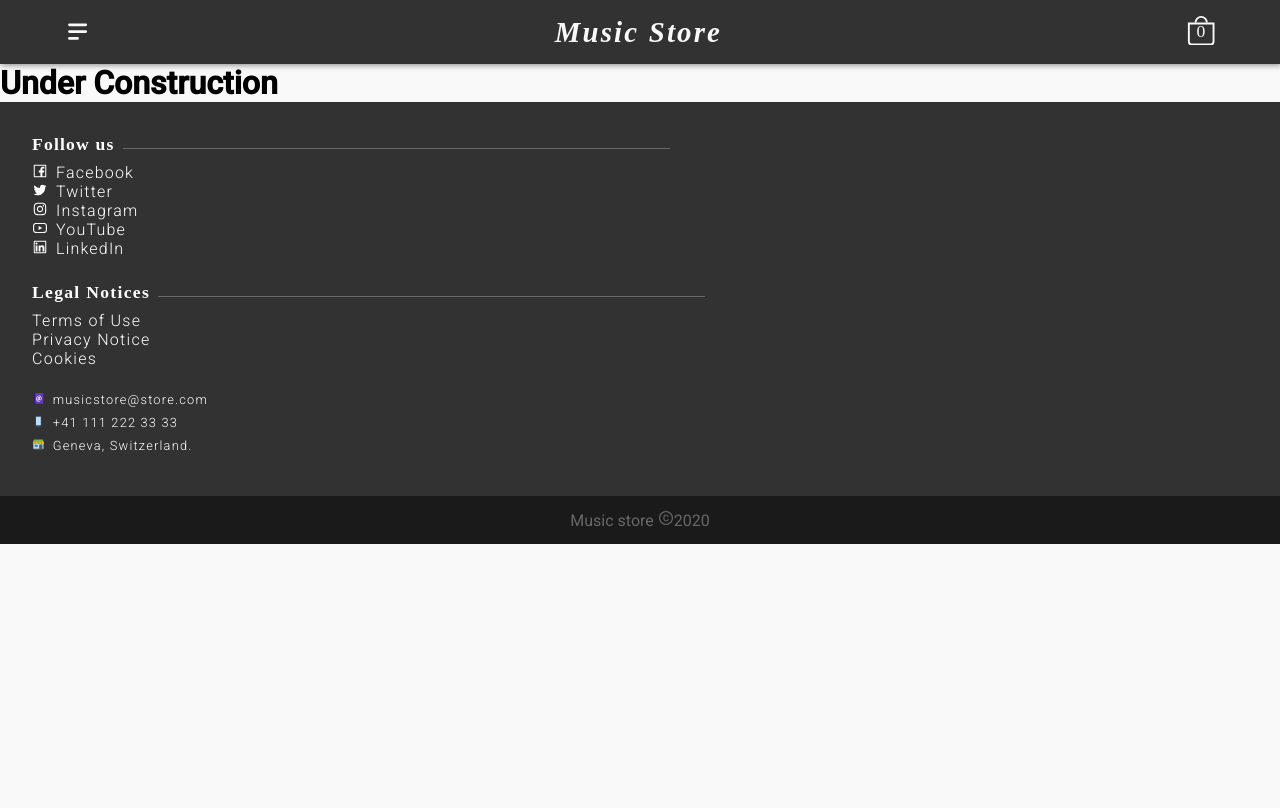
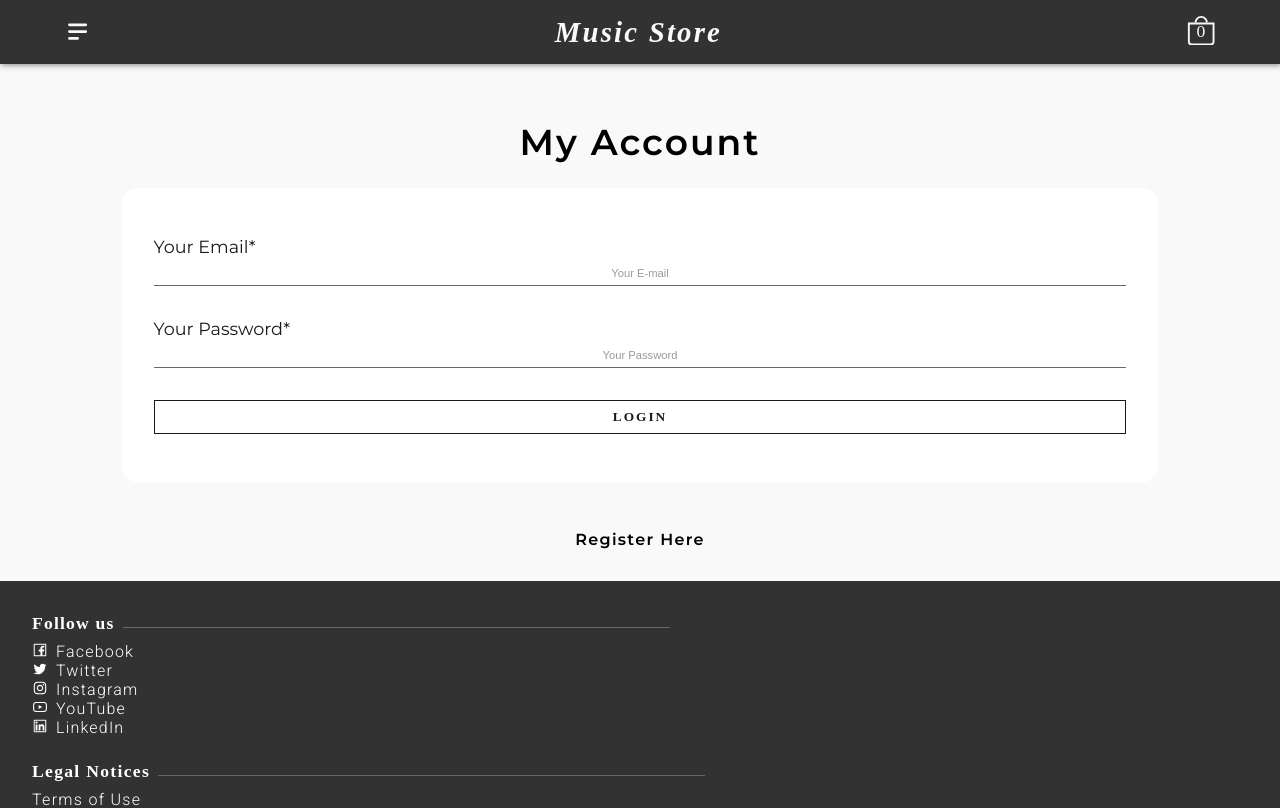
Before and after one commit to PadillaTom/MusicStore, a React (Create React App) app: page /login in a window 1280 px wide. Shown: the top 808 px of the page. Built offline with nearby package versions, Linux system fonts and the light colour scheme; no server answers; the database is empty; a web font is replaced by a local one.

Commit message:
Forms done, funcitonality, media, localstorage

```diff
--- a/src/App.css
+++ b/src/App.css
@@ -1114,8 +1114,31 @@ a {
 
 /* End Scroll To Top */
 
-/* ::::::::::::::::::: Variables ::::::::::::::::::::: */
-/* End Variables */
+/* ::::::::::::::::::: Login Page ::::::::::::::::::::: */
+.login-sect {
+  margin-bottom: 2rem;
+}
+.cta-register {
+  font-family: var(--TitleFont);
+  letter-spacing: 1.3px;
+  font-weight: bold;
+  margin: 0 auto;
+  text-align: center;
+}
+/* Login Form */
+.login-form {
+  width: 90%;
+  margin: 0 auto;
+  background-color: white;
+  padding: 1rem 2rem;
+  margin-bottom: 3rem;
+  border-radius: 1rem;
+}
+.login {
+  margin: 2rem auto;
+}
+/* Register Form */
+/* End Login Page */
 
 /* ::::::::::::::::::: Variables ::::::::::::::::::::: */
 /* End Variables */
--- /dev/null
+++ b/src/Components/LoginForm.js
@@ -0,0 +1,35 @@
+import React from 'react';
+
+const LoginForm = () => {
+  return (
+    <form className='login-form'>
+      <div className='form-control'>
+        <div className='single-control login'>
+          <label htmlFor='email' className='single-label'>
+            Your Email*
+          </label>
+          <input
+            type='text'
+            placeholder='Your E-mail'
+            name='email'
+            className='single-input'
+          />
+        </div>
+        <div className='single-control login'>
+          <label htmlFor='password' className='single-label'>
+            Your Password*
+          </label>
+          <input
+            type='password'
+            placeholder='Your Password'
+            name='password'
+            className='single-input'
+          />
+        </div>
+        <button className='btn-form'>Login</button>
+      </div>
+    </form>
+  );
+};
+
+export default LoginForm;
--- /dev/null
+++ b/src/Components/RegisterForm.js
@@ -0,0 +1,46 @@
+import React from 'react';
+
+const RegisterForm = () => {
+  return (
+    <form className='login-form login'>
+      <div className='form-control'>
+        <div className='single-control login'>
+          <label htmlFor='email' className='single-label'>
+            Your Email*
+          </label>
+          <input
+            type='email'
+            placeholder='Your E-mail'
+            name='email'
+            className='single-input'
+          />
+        </div>
+        <div className='single-control login'>
+          <label htmlFor='username' className='single-label'>
+            Your Username*
+          </label>
+          <input
+            type='text'
+            placeholder='Your Username'
+            name='username'
+            className='single-input'
+          />
+        </div>
+        <div className='single-control login'>
+          <label htmlFor='password' className='single-label'>
+            Your Password*
+          </label>
+          <input
+            type='password'
+            placeholder='Your Password'
+            name='password'
+            className='single-input'
+          />
+        </div>
+        <button className='btn-form'>Register</button>
+      </div>
+    </form>
+  );
+};
+
+export default RegisterForm;
--- a/src/Pages/LoginPage.js
+++ b/src/Pages/LoginPage.js
@@ -1,10 +1,41 @@
 import React from 'react';
+import LoginForm from '../Components/LoginForm';
+import RegisterForm from '../Components/RegisterForm';
 
 const LoginPage = () => {
+  const [register, setRegister] = React.useState(false);
+
   return (
-    <div>
-      <h1>Under Construction </h1>
-    </div>
+    <React.Fragment>
+      <section className='section login-sect'>
+        <div className='section-title'>
+          <h2>My Account</h2>
+        </div>
+        <div className='section-center'>
+          {!register ? <LoginForm></LoginForm> : <RegisterForm></RegisterForm>}
+
+          {!register ? (
+            <p
+              className='cta-register'
+              onClick={() => {
+                setRegister(!register);
+              }}
+            >
+              Register Here
+            </p>
+          ) : (
+            <p
+              className='cta-register'
+              onClick={() => {
+                setRegister(!register);
+              }}
+            >
+              Login to my Account
+            </p>
+          )}
+        </div>
+      </section>
+    </React.Fragment>
   );
 };
 
```
